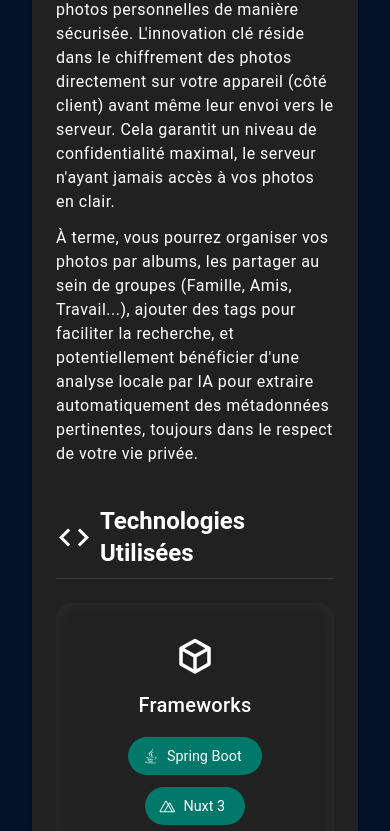
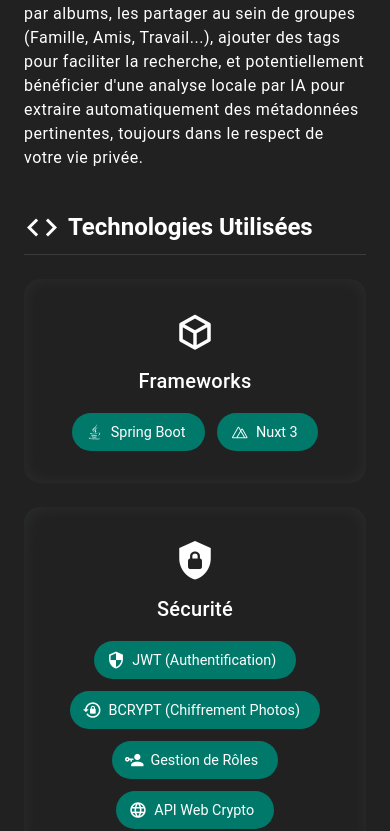
Before and after one commit to erwan-legoff/photone, a Nuxt app: page / in a window 390 px wide. Shown: the part 1141-1972 px from the top of the page. Built offline with nearby package versions, Linux system fonts and the light colour scheme.

Commit message:
improving index responsiveness

```diff
--- a/app/pages/index.vue
+++ b/app/pages/index.vue
@@ -1,8 +1,8 @@
 <template>
-  <v-container fluid class="pa-8 min-h-screen">
-    <v-row justify="center">
-      <v-col cols="12" md="10" lg="8">
-        <v-card class="pa-6 pa-md-10 rounded-lg " color="surface">
+  <v-container fluid class="pa-0 pa-md-8 min-h-screen">
+    <v-row justify="center" class="ma-0">
+      <v-col cols="12" md="10" lg="8" class="pa-0 pa-md-3">
+        <v-card class="pa-6 pa-md-10 rounded-0 rounded-md-lg" color="surface">
           <!-- Header -->
           <div class="text-center mb-12">
             <h1 class="text-h3 text-md-h2 font-weight-bold mb-4">
```
Also changed, not shown: app/stores/mediumStore.ts (+8 -4 lines).
